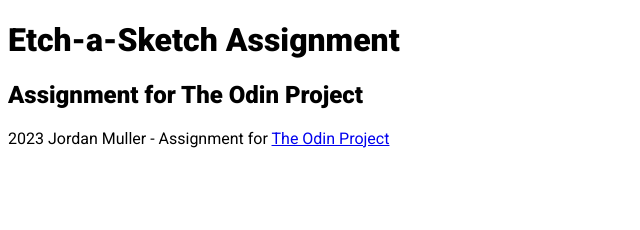
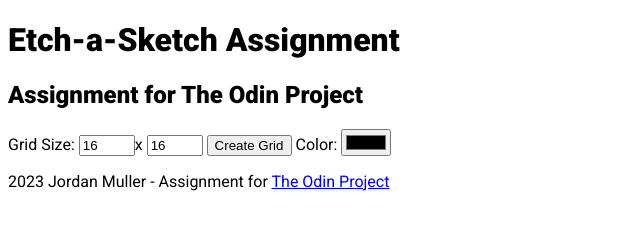
Before and after one commit to itsjordanmuller/odin-etch-a-sketch, a plain HTML site: page index.html in a window 1280 px wide. Shown: the whole page, without its empty margins (0-640 px from the left). Drawn offline with Linux system fonts and the light colour scheme.

Commit message:
Create user input div with inputs for x and y length and color

```diff
--- a/index.html
+++ b/index.html
@@ -14,6 +14,15 @@
   <h2>Assignment for The Odin Project</h2>
 </header>
 <div class="container">
+  <!-- User Inputs -->
+  <div class="inputs">
+    <label>Grid Size:</label>
+    <input type="number" name="rows" min="2" max="20" value="16" />x
+    <input type="number" name="columns" min="2" max="20" value="16" />
+    <button type="button" class="btn-create-grid">Create Grid</button>
+    <label>Color:</label>
+    <input type="color" name="color"/>
+  </div>
   <!-- Etch-a-Sketch Grid -->
   <div class="grid">
 
```
